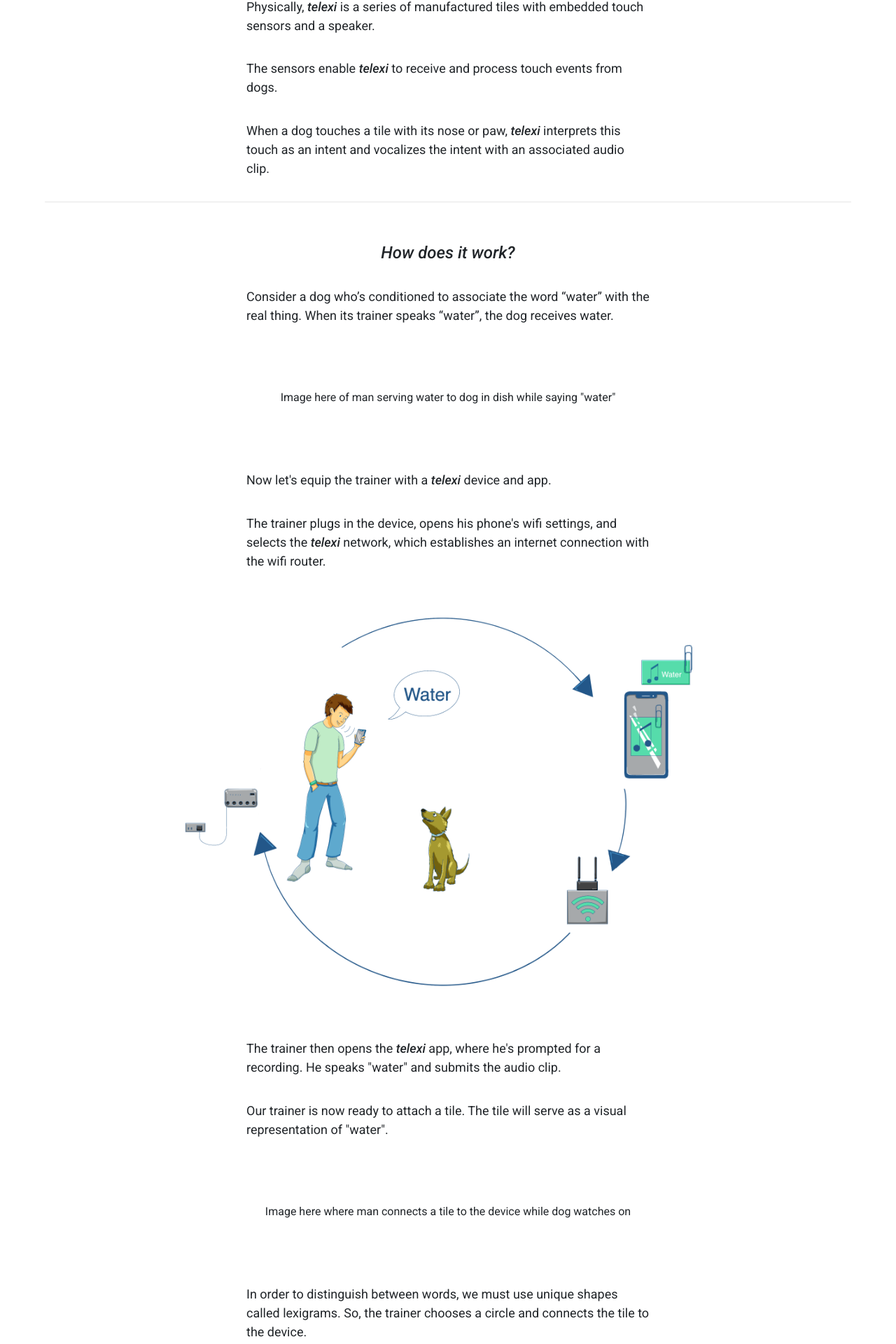
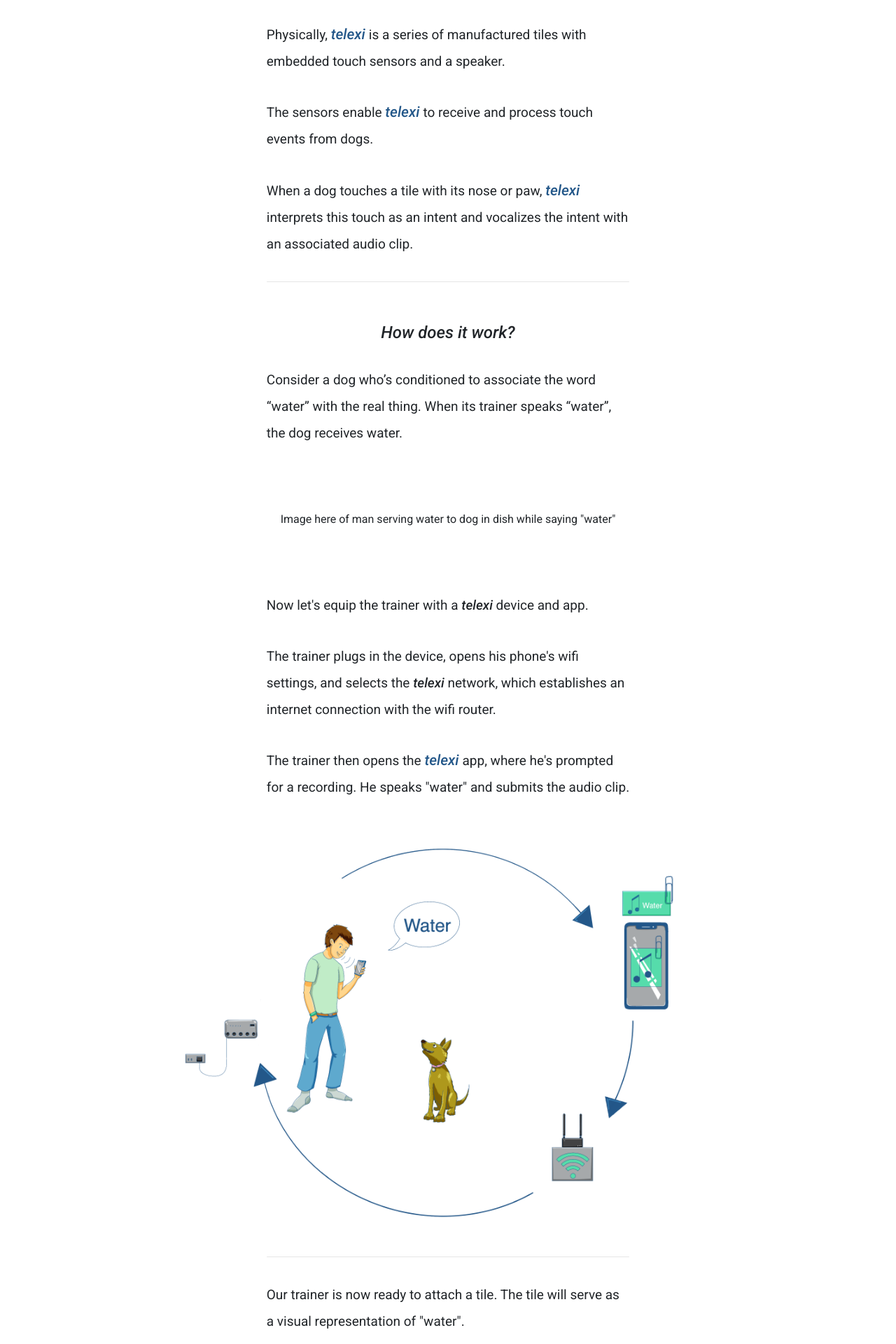
Before and after one commit to seawolfsoftware/react-BHI, a React (Create React App) app: page /faq in a window 1280 px wide. Shown: the part 453-2373 px from the top of the page at 70% size. Built offline with nearby package versions, Linux system fonts and the light colour scheme.

Commit message:
content changes, style

```diff
--- a/src/App.css
+++ b/src/App.css
@@ -64,6 +64,7 @@
   margin-top: 8%;
   margin-bottom: 8%;
   font-size: 18px;
+  line-height: 190%
 }
 
 
@@ -85,11 +86,15 @@
 }
 
 
+.telexi_text {
+  color: #235789;
+  font-weight: 500;
+  font-size: 110%;
+}
 
 .hr {
-    /*border-top: 1px solid #235789;*/
-    /*border-bottom: 1px solid #F1D302;*/
     border-radius: 15px;
+    width: 75%;
 }
 
 
@@ -111,7 +116,7 @@
   width: 250px;
   display: block;
     margin-left: auto;
-    margin-right: auto
+    margin-right: auto;
 
 }
 
@@ -144,8 +149,8 @@
     transform: scale(1.15);
     height: auto;
     width: 375px;
-    padding-top: 10%;
-    padding-bottom: 10%;
+    padding-top: 13%;
+    padding-bottom: 13%;
     margin-left: auto;
     margin-right: auto;
     padding-right: 9%;
@@ -160,6 +165,16 @@
   /* For desktop: */
 @media only screen and (min-width: 768px) {
 
+.hr {
+
+    width: 45%;
+}
+
+  .social_icons {
+    display: block;
+    width: 50%;
+
+  }
 
   .draft {
     display: block;
@@ -182,9 +197,11 @@
     margin-top: 3%;
     margin-bottom: 3%;
     display: block;
+    font-size: 19px;
     margin-left: auto;
     margin-right: auto;
-    width: 50%;
+    line-height: 200%;
+    width: 45%;
   }
 
   .question_headers {
@@ -224,6 +241,7 @@
   }
 
 
+
 }
 
 
--- a/src/components/Faq.js
+++ b/src/components/Faq.js
@@ -26,21 +26,21 @@ function Faq(props) {
             <div className="faq_container">
             <h4 className="question_headers">What is telexi?</h4>
                 <p className="paragraph">A compound of telephone and lexigram,
-                <em> telexi </em>
+                <em className="telexi_text"> telexi </em>
                 is a communication platform which seeks to improve
                 mutual understanding between humans and dogs. </p>
 
             <hr className="hr"/>
-            <h4 className="question_headers">What is it...exactly?</h4>
-                <p className="paragraph">Physically, <em>telexi </em>
+            <h4 className="question_headers">What is it ...exactly?</h4>
+                <p className="paragraph">Physically, <em className="telexi_text">telexi </em>
                  is a series of manufactured tiles with embedded touch sensors
                 and a speaker.</p>
 
-                <p className="paragraph">The sensors enable <em>telexi </em>
+                <p className="paragraph">The sensors enable <em className="telexi_text">telexi </em>
                 to receive and process touch events from dogs. </p>
 
                 <p className="paragraph">When a dog touches a
-                tile with its nose or paw, <em>telexi</em> interprets this
+                tile with its nose or paw, <em className="telexi_text">telexi </em> interprets this
                 touch as an intent and vocalizes the intent with an associated
                 audio clip.</p>
 
@@ -60,6 +60,10 @@ function Faq(props) {
                 opens his phone's wifi settings, and selects the <em>telexi</em> network,
                 which establishes an internet connection with the wifi router.</p>
 
+                <p className="paragraph">The trainer then opens the <em className="telexi_text">telexi </em> app,
+                where he's prompted for a recording.
+                He speaks "water" and submits the audio clip.</p>
+
                 <div>
                     <img className="draft"
                     src={draft}
@@ -67,10 +71,8 @@ function Faq(props) {
                     />
                 </div>
 
+<hr className="hr"/>
 
-                <p className="paragraph">The trainer then opens the <em>telexi </em> app,
-                where he's prompted for a recording.
-                He speaks "water" and submits the audio clip.</p>
 
                 <p className="paragraph">Our trainer is now ready to attach a tile. The tile
                 will serve as a visual representation of "water".</p>
@@ -78,14 +80,14 @@ function Faq(props) {
                 <p className="insert">Image here where man connects a tile to the device while dog watches on</p>
 
                 <p className="paragraph">In order to distinguish between words, we must use unique
-                shapes called lexigrams. So, the trainer chooses a circle
-                and connects the tile to the device.
+                shapes called lexigrams. Because the shape of his dog's water dish is a circle,
+                he chooses that shape and connects the tile to the device.
                  </p>
 
                 <p className="paragraph">Navigating back to the app, he
                  assigns the "water" audio clip to the tile. </p>
 
-                 <p className="paragraph"><em>telexi</em> uploads
+                 <p className="paragraph"><em className="telexi_text">telexi </em> uploads
                  the clip into his device's vocabulary,
                 which can now speak "water" from its position on the floor, wall, or wherever it's stationed.</p>
 
@@ -102,19 +104,19 @@ function Faq(props) {
             Ok, so the dog can “talk” but isn’t this a novelty? </h4>
 
                 <p className="paragraph">True -- touching a tile to speak a word isn’t exactly
-                remarkable. Products like these already exist. </p>
+                remarkable. Products like these exist already. </p>
 
-                <p className="paragraph">What separates <em>telexi</em> from traditional
+                <p className="paragraph">What separates <em className="telexi_text">telexi </em> from traditional
                 training buttons is the integration of software.</p>
 
-                <p className="paragraph"><em>telexi</em> tracks touch events over time to visualize patterns
+                <p className="paragraph"><em className="telexi_text">telexi </em> tracks touch events over time to visualize patterns
                 which emerge in data; data which is profiled and
-                sourced as a point of reference for dogs of the same
-                breed, age, gender, or other criteria.</p>
+                sourced as a reference point for dogs of the same
+                breed, sex, age, or other criteria.</p>
 
-                <p className="paragraph"><em>telexi</em> aims to equip trainers and researchers
-                with a tool to help improve understanding of
-                dog cognition, sourced from touch events from best
+                <p className="paragraph">At large, <em className="telexi_text">telexi </em> aims to equip trainers and researchers
+                with a tool to help improve humanity's understanding of
+                dog cognition, sourced from touch events by our own best
                 friends around the world.</p>
             </div>
 
@@ -127,9 +129,13 @@ function Faq(props) {
                 alt="seawolf software logo"/>
 
             <div className="row">
+                <span className="col"></span>
+                <span className="col"></span>
                 <TwitterIcon className="col"/>
                 <InstagramIcon className="col"/>
                 <YouTubeIcon className="col"/>
+                <span className="col"></span>
+                <span className="col"></span>
             </div>
 
         </div>
```
Also changed, not shown: src/static/img/draft.png.
